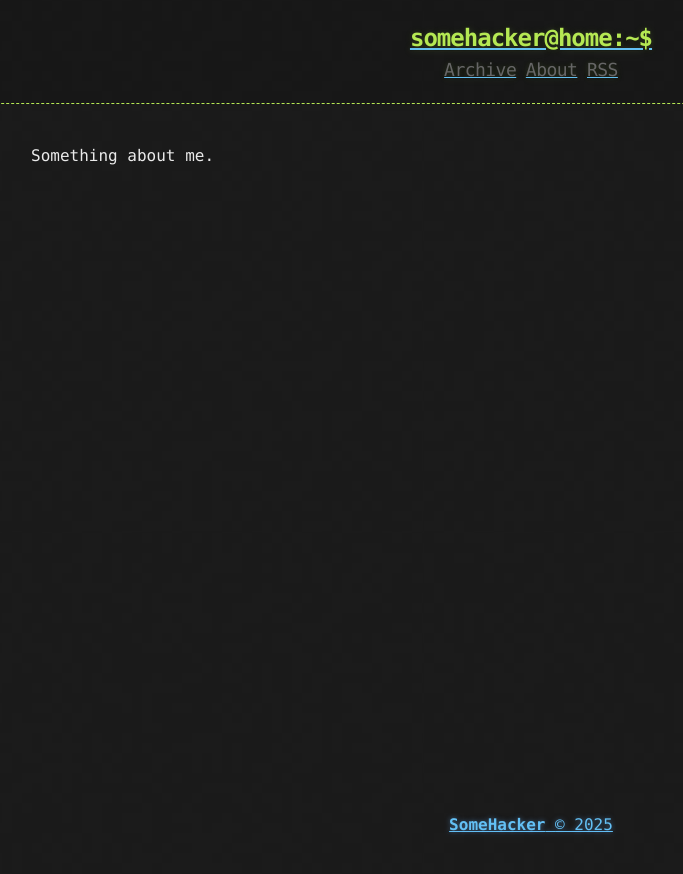
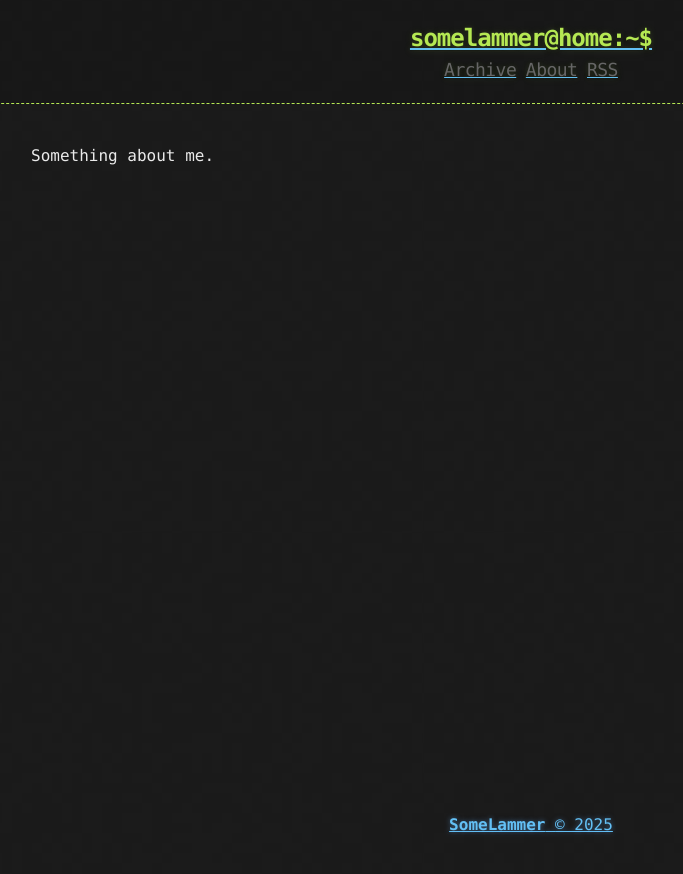
Before and after one commit to whiterob0t/whiterob0t.github.io, a Jekyll site: the page built from about.md, in a window 1280 px wide. Shown: the top 874 px of the page, without its empty margins (109-792 px from the left). Built offline with Jekyll 4.4.1, drawn with Linux system fonts in a browser that asks for light colours.

Commit message:
Commit limpio con todos los archivos

```diff
--- a/_config.yml
+++ b/_config.yml
@@ -28,5 +28,5 @@ plugins:
   - jekyll-sitemap
 
 # Custom variables
-owner : "SomeHacker"
+owner : "SomeLammer"
 year : "2020"
```
